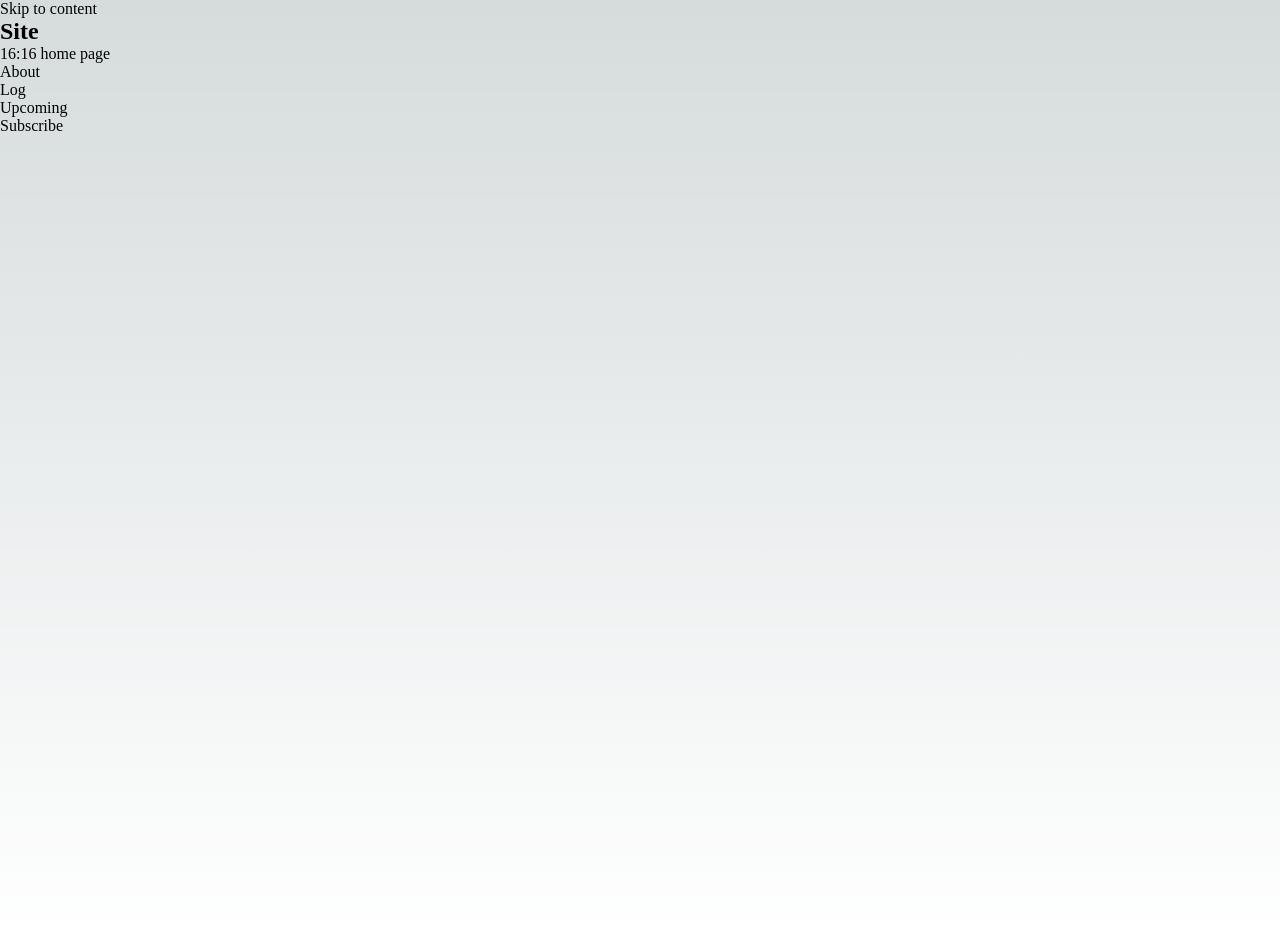
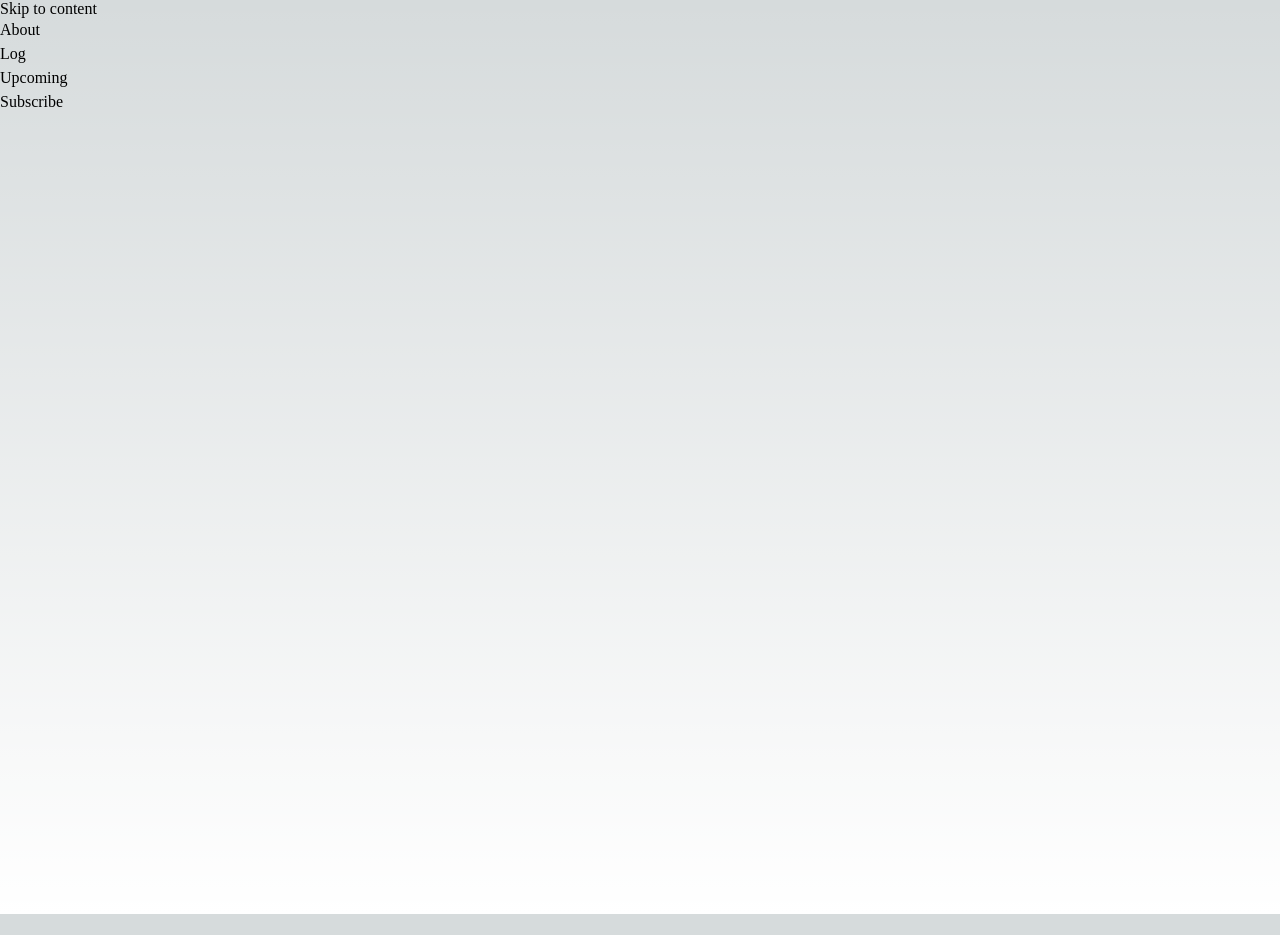
Before and after one commit to KraigWalker/1616, a Next.js app: page / in a window 1280 px wide. After the commit the page ends 914 px from the top, so only its background shows below. Built offline with nearby package versions, Linux system fonts and the light colour scheme.

Commit message:
add vh class

```diff
--- a/pages/index.js
+++ b/pages/index.js
@@ -14,10 +14,11 @@ export default function Home() {
         <meta name="viewport" content="width=device-width, initial-scale=1" />
         <link rel="icon" href="/favicon.ico" />
       </Head>
+      <div className="nav-container">
       <nav aria-labelledby='nav-label'>
-        <h2 id="nav-label">Site</h2>
+        <h2 id="nav-label" className="vh">Site</h2>
         <div>
-          <Link href="/"><span>16:16 home page</span></Link>
+          <Link href="/"><span className="vh">16:16 home page</span></Link>
         </div>
         <ul>
           <li><a>About</a></li>
@@ -26,7 +27,8 @@ export default function Home() {
           <li><a>Subscribe</a></li>
           {/** @todo add space for a serviceworker installed status indicator, and notification counter */}
         </ul>
-      </nav>
+        </nav>
+        </div>
       <main className={styles.main}>
 
       </main>
--- a/styles/Home.module.css
+++ b/styles/Home.module.css
@@ -1,3 +1,13 @@
+main {
+  backface-visibility: hidden;
+  box-sizing: border-box;
+  display: flex;
+  flex-direction: column;
+  flex-wrap: nowrap;
+
+
+}
+
 .main {
   display: flex;
   flex-direction: column;
--- a/styles/globals.css
+++ b/styles/globals.css
@@ -105,3 +105,24 @@ a {
     color-scheme: dark;
   }
 }
+
+.nav-container::before {
+  box-sizing: border-box;
+  clear: both;
+  content: "";
+  display: table;
+}
+
+.nav-container {
+  display: block;
+  line-height: 1.5;
+}
+
+.vh {
+  clip-path: inset(50%);
+  height: 1px;
+  overflow: hidden;
+  position: absolute;
+  white-space: nowrap;
+  width: 1px;
+}
```
